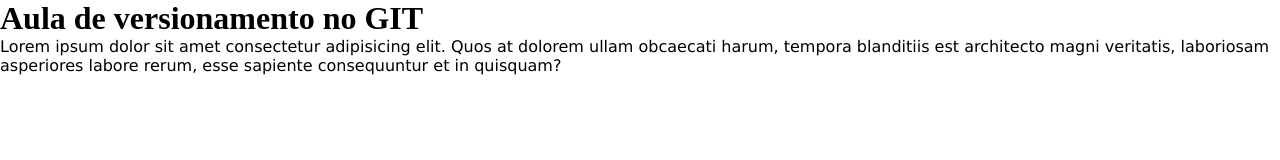
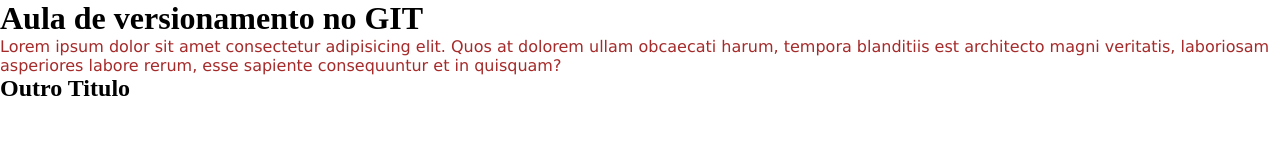
Before and after one commit to Felipi7/aula-GIT, a plain HTML site: page index.html in a window 1280 px wide. Drawn offline with Linux system fonts and the light colour scheme.

Commit message:
Terceira alteração no site

```diff
--- a/index.html
+++ b/index.html
@@ -9,5 +9,6 @@
 <body>
     <h1>Aula de versionamento no GIT</h1>
     <p>Lorem ipsum dolor sit amet consectetur adipisicing elit. Quos at dolorem ullam obcaecati harum, tempora blanditiis est architecto magni veritatis, laboriosam asperiores labore rerum, esse sapiente consequuntur et in quisquam?</p>
+    <h2>Outro Titulo</h2>
 </body>
 </html>
--- a/style.css
+++ b/style.css
@@ -5,4 +5,5 @@
 
 p{
     font-family: 'Lucida Sans', 'Lucida Sans Regular', 'Lucida Grande', 'Lucida Sans Unicode', Geneva, Verdana, sans-serif;
+    color: brown;
 }
```
